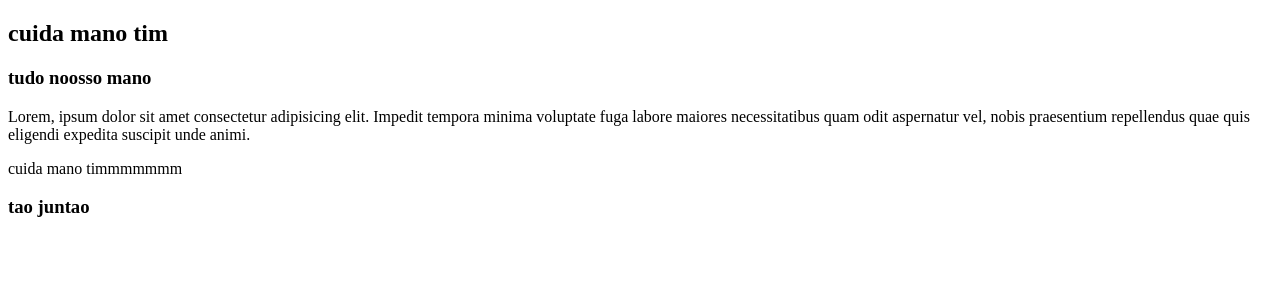
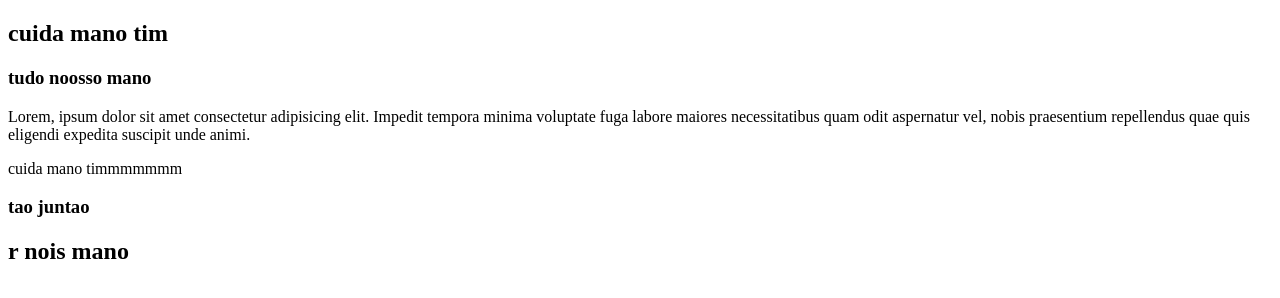
Before and after one commit to nilton002/cursoGit, a plain HTML site: page index.html in a window 1280 px wide. Drawn offline with Linux system fonts and the light colour scheme.

Commit message:
minha commitada

```diff
--- a/index.html
+++ b/index.html
@@ -12,5 +12,6 @@
     <p>Lorem, ipsum dolor sit amet consectetur adipisicing elit. Impedit tempora minima voluptate fuga labore maiores necessitatibus quam odit aspernatur vel, nobis praesentium repellendus quae quis eligendi expedita suscipit unde animi.</p>
     <p>cuida mano timmmmmmm</p>
     <h3>tao juntao</h3>
+    <h2>r nois mano</h2>
 </body>
 </html>
```
